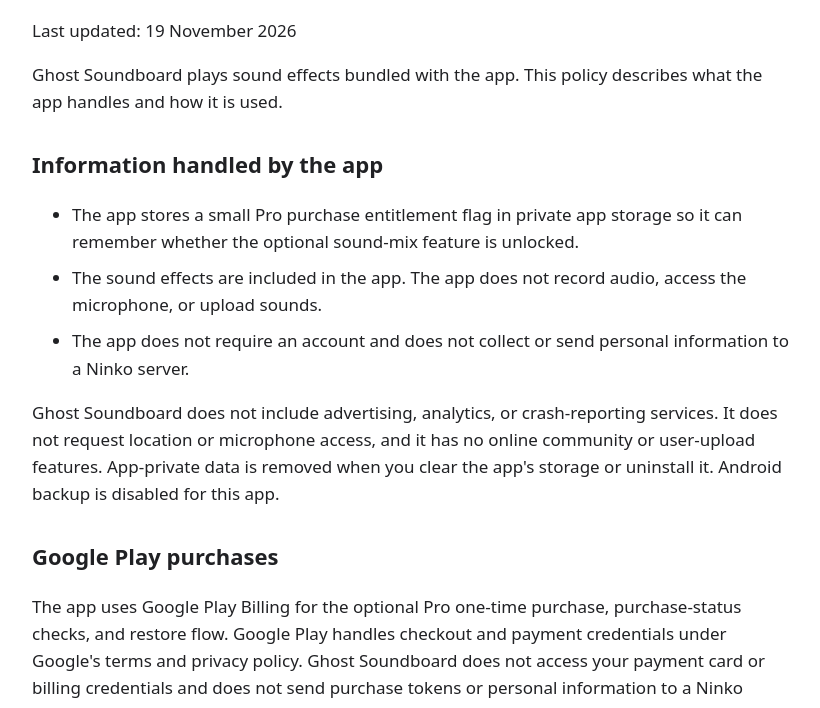
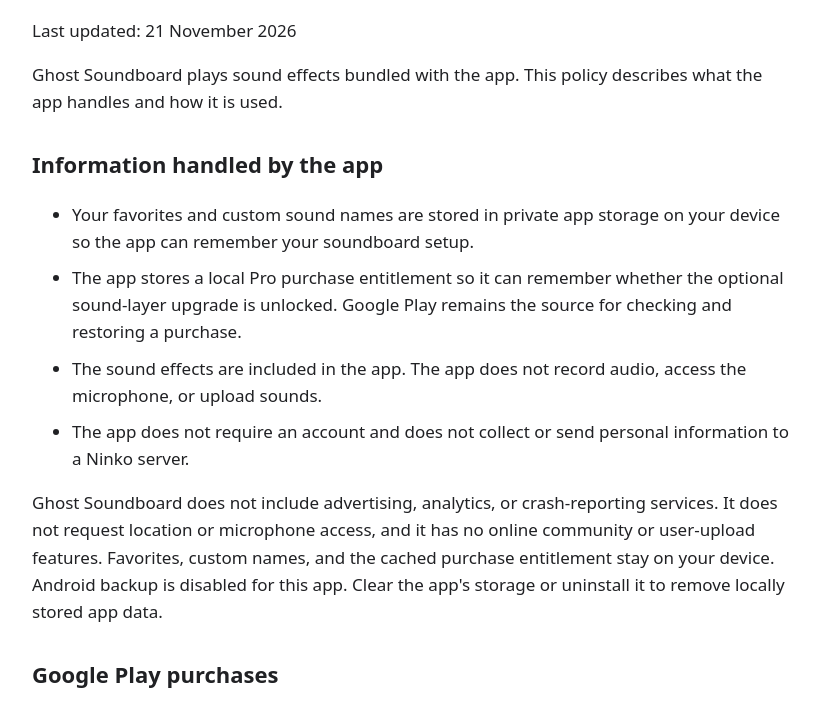
Before and after one commit to buxerr/ninko-app-privacy, a plain HTML site: page ghostsoundboard.html in a window 1280 px wide. Shown: the part 81-789 px from the top of the page, without its empty margins (228-1048 px from the left). Drawn offline with Linux system fonts and the light colour scheme.

Commit message:
Update Ghost Soundboard privacy for local soundboard preferences

```diff
--- a/ghostsoundboard.html
+++ b/ghostsoundboard.html
@@ -16,19 +16,20 @@
 <body>
 <main>
 <h1>Ghost Soundboard — Privacy Policy</h1>
-<p>Last updated: 19 November 2026</p>
+<p>Last updated: 21 November 2026</p>
 <p>Ghost Soundboard plays sound effects bundled with the app. This policy describes what the app handles and how it is used.</p>
 
 <h2>Information handled by the app</h2>
 <ul>
-<li>The app stores a small Pro purchase entitlement flag in private app storage so it can remember whether the optional sound-mix feature is unlocked.</li>
+<li>Your favorites and custom sound names are stored in private app storage on your device so the app can remember your soundboard setup.</li>
+<li>The app stores a local Pro purchase entitlement so it can remember whether the optional sound-layer upgrade is unlocked. Google Play remains the source for checking and restoring a purchase.</li>
 <li>The sound effects are included in the app. The app does not record audio, access the microphone, or upload sounds.</li>
 <li>The app does not require an account and does not collect or send personal information to a Ninko server.</li>
 </ul>
-<p>Ghost Soundboard does not include advertising, analytics, or crash-reporting services. It does not request location or microphone access, and it has no online community or user-upload features. App-private data is removed when you clear the app's storage or uninstall it. Android backup is disabled for this app.</p>
+<p>Ghost Soundboard does not include advertising, analytics, or crash-reporting services. It does not request location or microphone access, and it has no online community or user-upload features. Favorites, custom names, and the cached purchase entitlement stay on your device. Android backup is disabled for this app. Clear the app's storage or uninstall it to remove locally stored app data.</p>
 
 <h2>Google Play purchases</h2>
-<p>The app uses Google Play Billing for the optional Pro one-time purchase, purchase-status checks, and restore flow. Google Play handles checkout and payment credentials under Google's terms and privacy policy. Ghost Soundboard does not access your payment card or billing credentials and does not send purchase tokens or personal information to a Ninko server. The app receives purchase status from Google Play and stores the Pro entitlement on your device. The price shown in Google Play is the applicable price for your account and region.</p>
+<p>The app uses Google Play Billing to show the optional Pro one-time purchase, check purchase status, complete checkout, and restore purchases. Google Play handles checkout and payment credentials under Google's terms and privacy policy. Ghost Soundboard does not access your payment card or billing credentials and does not send purchase tokens or personal information to a Ninko server. The app receives purchase status from Google Play and stores the Pro entitlement on your device. The price shown in Google Play is the applicable price for your account and region.</p>
 <p>Google Play privacy information: <a href="https://policies.google.com/privacy">policies.google.com/privacy</a>.</p>
 
 <h2>System features and other apps</h2>
```
